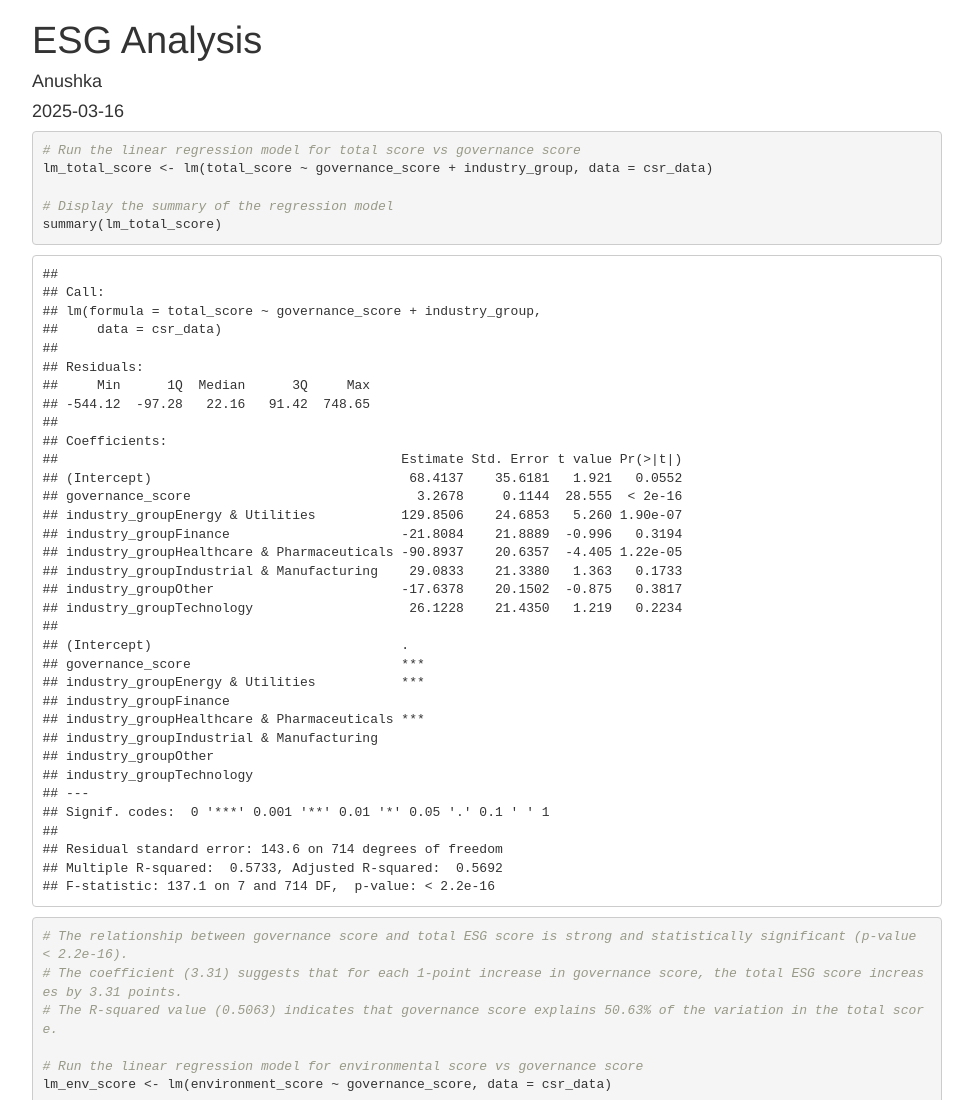
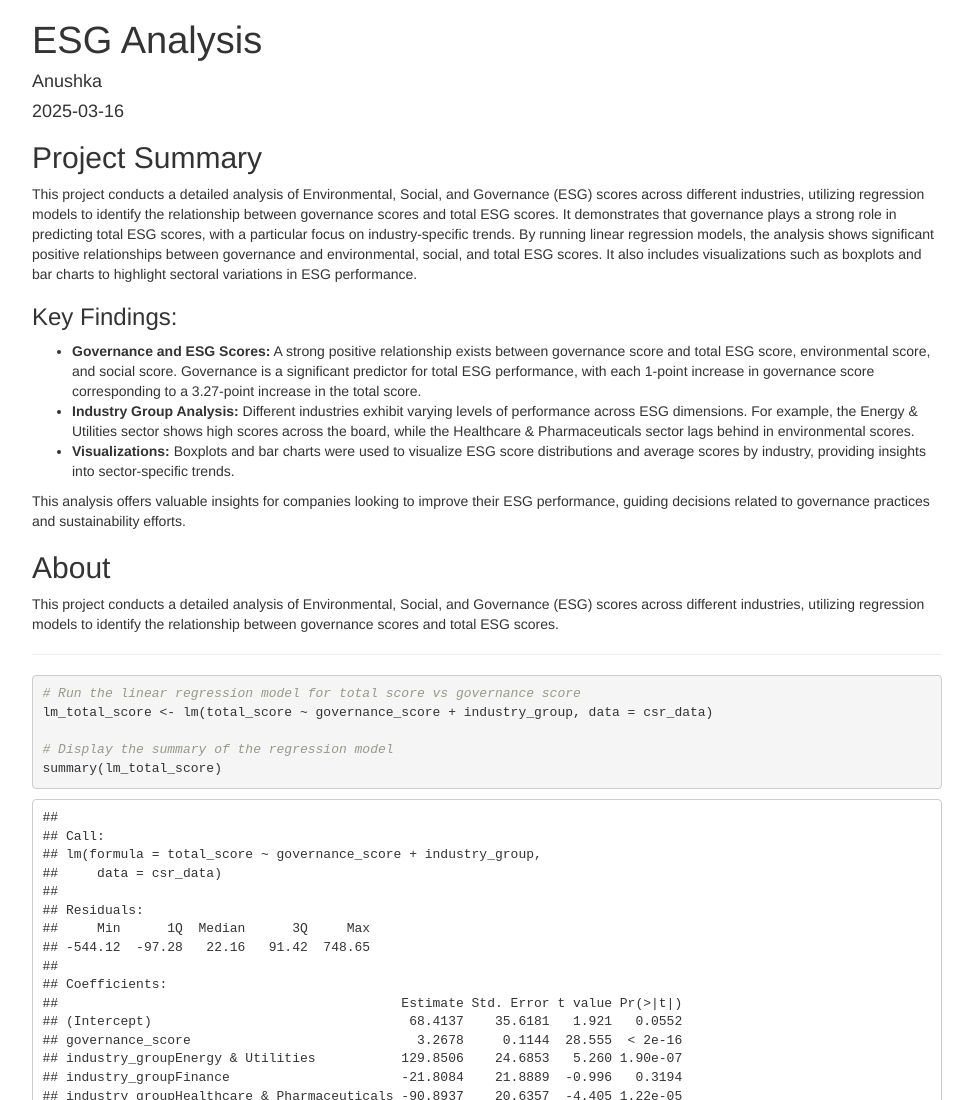
Before and after one commit to AnushkaPoonia/ESGAnalysis, a plain HTML site: page index.html in a window 1280 px wide. Shown: the top 1100 px of the page, without its empty margins (153-1126 px from the left). Drawn offline with nearby package versions, Linux system fonts and the light colour scheme; some packages are replaced by stand-ins of ours.

Commit message:
Added project summary from README to HTML

```diff
--- a/index.html
+++ b/index.html
@@ -356,6 +356,23 @@ display: none;
 
 </div>
 
+    <h2>Project Summary</h2>
+    <p>This project conducts a detailed analysis of Environmental, Social, and Governance (ESG) scores across different industries, utilizing regression models to identify the relationship between governance scores and total ESG scores. It demonstrates that governance plays a strong role in predicting total ESG scores, with a particular focus on industry-specific trends. By running linear regression models, the analysis shows significant positive relationships between governance and environmental, social, and total ESG scores. It also includes visualizations such as boxplots and bar charts to highlight sectoral variations in ESG performance.</p>
+
+    <h3>Key Findings:</h3>
+    <ul>
+        <li><strong>Governance and ESG Scores:</strong> A strong positive relationship exists between governance score and total ESG score, environmental score, and social score. Governance is a significant predictor for total ESG performance, with each 1-point increase in governance score corresponding to a 3.27-point increase in the total score.</li>
+        <li><strong>Industry Group Analysis:</strong> Different industries exhibit varying levels of performance across ESG dimensions. For example, the Energy & Utilities sector shows high scores across the board, while the Healthcare & Pharmaceuticals sector lags behind in environmental scores.</li>
+        <li><strong>Visualizations:</strong> Boxplots and bar charts were used to visualize ESG score distributions and average scores by industry, providing insights into sector-specific trends.</li>
+    </ul>
+
+    <p>This analysis offers valuable insights for companies looking to improve their ESG performance, guiding decisions related to governance practices and sustainability efforts.</p>
+
+    <h2>About</h2>
+    <p>This project conducts a detailed analysis of Environmental, Social, and Governance (ESG) scores across different industries, utilizing regression models to identify the relationship between governance scores and total ESG scores.</p>
+
+    <hr>
+
 
 <pre class="r"><code># Run the linear regression model for total score vs governance score
 lm_total_score &lt;- lm(total_score ~ governance_score + industry_group, data = csr_data)
```
